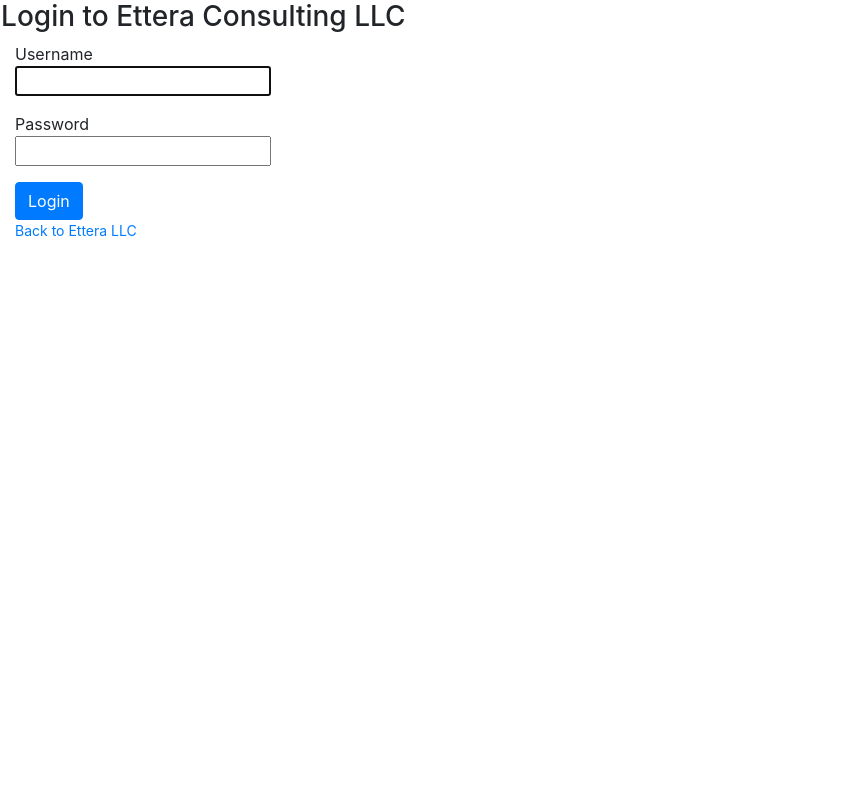
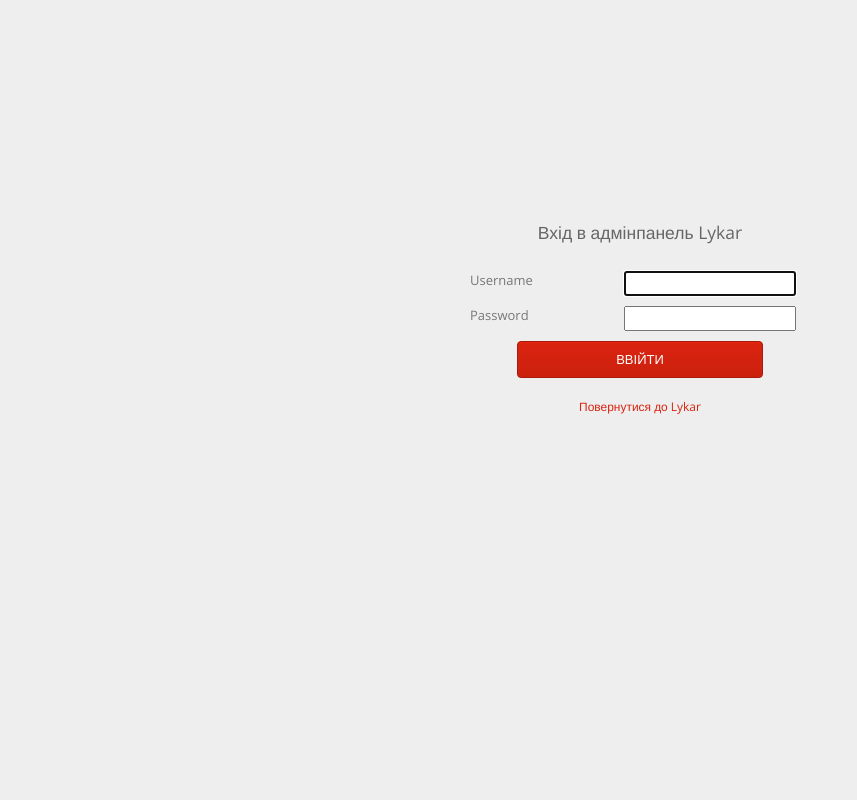
Before and after one commit to iamveritas/doctor, a Django app: page /accounts/login/ in a window 1280 px wide. Shown: the whole page, without its empty margins (0-857 px from the left). Run offline with Django 3.2, Linux system fonts and the light colour scheme; parts of the project's set-up code (start-up, migrations or seed data) failed here and were passed over; some libraries are stand-ins or nearby versions.

Commit message:
added adminpanel: login template

```diff
--- a/static/css/login.css
+++ b/static/css/login.css
@@ -1,91 +1,15 @@
-/*    --------------------------------------------------
-	:: Login Section
-	-------------------------------------------------- */
-#login {
-    padding-top: 50px
-}
-#login .form-wrap {
-    width: 30%;
-    margin: 0 auto;
-}
-#login h1 {
-    color: #1fa67b;
-    font-size: 18px;
-    text-align: center;
-    font-weight: bold;
-    padding-bottom: 20px;
-}
-#login .form-group {
-    margin-bottom: 25px;
-}
-#login .checkbox {
-    margin-bottom: 20px;
-    position: relative;
-    -webkit-user-select: none;
-    -moz-user-select: none;
-    -ms-user-select: none;
-    -o-user-select: none;
-    user-select: none;
-}
-#login .checkbox.show:before {
-    content: '\e013';
-    color: #1fa67b;
-    font-size: 17px;
-    margin: 1px 0 0 3px;
-    position: absolute;
-    pointer-events: none;
-    font-family: 'Glyphicons Halflings';
-}
-#login .checkbox .character-checkbox {
-    width: 25px;
-    height: 25px;
-    cursor: pointer;
-    border-radius: 3px;
-    border: 1px solid #ccc;
-    vertical-align: middle;
-    display: inline-block;
-}
-#login .checkbox .label {
-    color: #6d6d6d;
-    font-size: 13px;
-    font-weight: normal;
-}
-#login .btn.btn-custom {
-    font-size: 14px;
-	margin-bottom: 20px;
-}
-#login .forget {
-    font-size: 13px;
-	text-align: center;
-	display: block;
+body {
+  padding-top: 180px;
+  padding-bottom: 40px;
+  background-color: #eee;
 }
 
-/*    --------------------------------------------------
-	:: Inputs & Buttons
-	-------------------------------------------------- */
-.form-control {
-    color: #212121;
-}
-.btn-custom {
-    color: #fff;
-	background-color: #1fa67b;
-}
-.btn-custom:hover,
-.btn-custom:focus {
-    color: #fff;
+.form-signin {
+  max-width: 400px;
+  padding: 15px;
+  margin: 0 auto;
 }
 
-/*    --------------------------------------------------
-    :: Footer
-	-------------------------------------------------- */
-#footer {
-    color: #6d6d6d;
-    font-size: 12px;
-    text-align: center;
+.padding {
+    padding: 10px 0px;
 }
-#footer p {
-    margin-bottom: 0;
-}
-#footer a {
-    color: inherit;
-}
--- a/templates/registration/login.html
+++ b/templates/registration/login.html
@@ -2,49 +2,57 @@
 {% load i18n %}
 <html lang="en">
     <head>
-        <meta http-equiv="content-type" content="text/html; charset=utf-8" />
-        <title>Ettera Consulting LLC - Login</title>
-        <!-- Bootstrap core CSS -->
-        <link href="{{ STATIC_URL }}css/bootstrap.css" rel="stylesheet">
-        <!-- Add custom CSS here -->
-        <link href="{{ STATIC_URL }}css/admin.css" rel="stylesheet">
+        <meta charset="utf-8">
+        <meta http-equiv="X-UA-Compatible" content="IE=edge">
+        <meta name="viewport" content="width=device-width, initial-scale=1">
+        <meta name="description" content="lykar administrator panel">
+        <meta name="author" content="lykar">
+        <link rel="icon" href="{{ STATIC_URL }}/img/favicon.ico">
+        <title>Вхід в адмінпанель Lykar</title>
+        <!-- Library css -->
+        <link href="{{ STATIC_URL }}css/bootstrap.min.css" rel="stylesheet">
+        <link href="{{ STATIC_URL }}css/login.css" rel="stylesheet">
+        <!-- HTML5 shim and Respond.js IE8 support of HTML5 elements and media queries -->
+        <!--[if lt IE 9]>
+            <script src="https://oss.maxcdn.com/html5shiv/3.7.2/html5shiv.min.js"></script>
+            <script src="https://oss.maxcdn.com/respond/1.4.2/respond.min.js"></script>
+        <![endif]-->
     </head>
-<body>
-<div class="form-login">
-    <div class="row">
-        <div class="col-sm-4 col-sm-offset-4">
-            <form action="" method="post" class="form-horizontal" role="form">
+    <body>
+        <div class="container">
+            <form action="" method="post" class="form-signin" role="form">
                 {% csrf_token %}
-                <h3 class="text-center">{% trans "Login to Ettera Consulting LLC" %}</h3>
-                <div class="form-group">
-                    <div class="col-sm-3">
+                <h2 class="text-center padding">{% trans "Вхід в адмінпанель Lykar" %}</h2>
+                <div class="form-group padding">
+                    <div class="col-md-5">
                         {{ form.username.label }}
                     </div>
-                    <div class="col-sm-9">
+                    <div class="col-md-7">
                         {{ form.username }}
                         <div class="text-warning">{{ form.username.errors }}</div>
                     </div>
                 </div>
-                <div class="form-group">
-                    <div class="col-sm-3">
+                <div class="form-group padding">
+                    <div class="col-md-5">
                         {{ form.password.label }}
                     </div>
-                    <div class="col-sm-9">
+                    <div class="col-md-7">
                         {{ form.password }}
                         <div class="text-warning">{{ form.password.errors }}</div>
                     </div>
                 </div>
                 <div class="form-group">
-                    <div class="col-sm-3">
-                        <input type="submit" class="btn btn-primary"  value="{% trans 'Login' %}" />
+                    <div class="col-md-offset-2 col-md-8 padding">
+                        <button type="submit" class="btn btn-primary btn-block text-uppercase">{% trans "Ввійти" %}</button>
                     </div>
-                    <div class="col-sm-9">
-                        <a href="{% url 'home' %}"><small>{% trans 'Back to Ettera LLC' %}</small></a>
+                </div>
+                <div class="row">
+                    <div class="padding col-md-12 text-center">
+                        <a href="{% url 'home' %}"><small>{% trans 'Повернутися до Lykar' %}</small></a>
                     </div>
                 </div>
             </form>
         </div>
-    </div>
-</div>
-</body>
+        <script src="{{ STATIC_URL }}js/bootstrap.min.js"></script>
+    </body>
 </html>
--- a/urls.py
+++ b/urls.py
@@ -2,20 +2,17 @@ from django.conf.urls import patterns, include, url
 import settings
 
 from django.contrib import admin
-
 admin.autodiscover()
 
 urlpatterns = patterns('',
-                       url(r"^$", "apps.home.views.index", name="home"),
-                       url(r"^accounts/", include("django.contrib.auth.urls")),
-                       url(r"^rules/", include("apps.rules.urls", namespace="rules")),
-                       url(r"^advertisement/", include("apps.advertisement.urls", namespace="advertisement")),
-                       url(r"^faq/", include("apps.faq.urls", namespace="faq")),
-                       url(r"^contacts/", include("apps.contacts.urls", namespace="contacts")),
-                       # url(r'^blog/', include('blog.urls')),
+    url(r"^$", "apps.home.views.index", name="home"),
+    url(r"^accounts/", include("django.contrib.auth.urls")),
+    url(r"^rules/", include("apps.rules.urls", namespace="rules")),
+    url(r"^advertisement/", include("apps.advertisement.urls", namespace="advertisement")),
+    url(r"^faq/", include("apps.faq.urls", namespace="faq")),
+    url(r"^contacts/", include("apps.contacts.urls", namespace="contacts")),
 
-                       #url(r'^adminpanel/', include(adminpanel.site.urls)),
-                       url(r"^site_admin/", include("apps.adminpanel.urls", namespace="adminpanel")),
-                       (r'^media/(?P<path>.*)$', 'django.views.static.serve', {
-                           'document_root': settings.MEDIA_ROOT})
+    url(r"^adminpanel/", include("apps.adminpanel.urls", namespace="adminpanel")),
+    (r'^media/(?P<path>.*)$', 'django.views.static.serve', {
+        'document_root': settings.MEDIA_ROOT})
 )
```
Also changed, not shown: static/js/login.js (deleted, +0 -17 lines).
